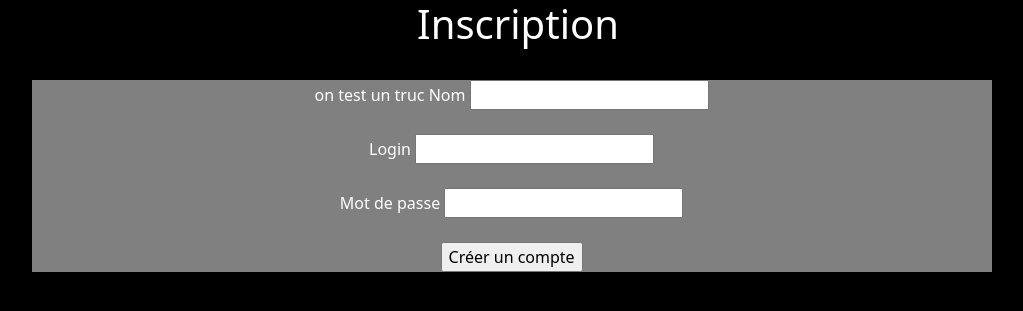
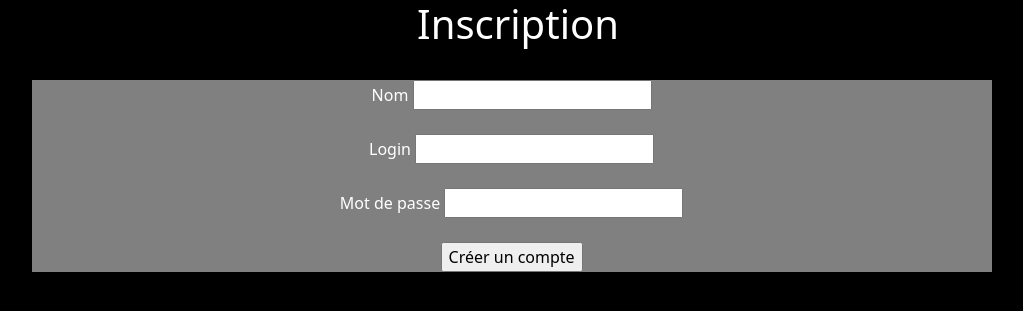
Before and after one commit to BTSPPE/PPE3, a CodeIgniter app: page /ingetis/ in a window 1280 px wide. Shown: the top 311 px of the page, without its empty margins (122-1145 px from the left). Run offline with CodeIgniter, Linux system fonts and the light colour scheme; some libraries are stand-ins or nearby versions.

Commit message:
correction

```diff
--- a/application/views/View_inscription.php
+++ b/application/views/View_inscription.php
@@ -12,10 +12,6 @@
     <body>
         <h1>Inscription</h1><br>
         <p>
-            on
-            test
-            un
-            truc
             <label>Nom</label> <input type='text' id='txtNom'><br><br>
             <label>Login</label> <input type='text' id='txtLogin'><br><br>
             <label>Mot de passe</label> <input type='password' id='txtMdp'><br><br>
```
